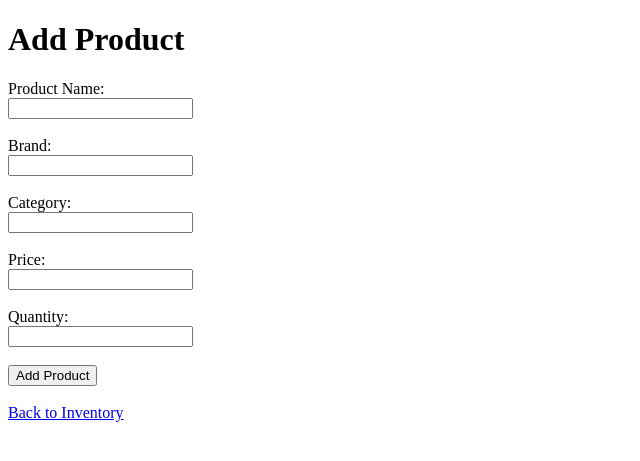
After one commit to Dushyantcoder07/hardware_inventory, a Flask app: page /add in a window 1280 px wide. The commit adds this page. Shown: the top 461 px of the page, without its empty margins (0-640 px from the left). Run offline with Flask 3, Linux system fonts and the light colour scheme.

Commit message:
Create or add a product details is done

```diff
--- a/app.py
+++ b/app.py
@@ -1,4 +1,4 @@
-from flask import Flask, render_template
+from flask import Flask, render_template,request,redirect
 from database import get_connection
 
 app = Flask(__name__)
@@ -15,5 +15,30 @@ def home():
 
     return render_template("index.html", products=products)
 
+@app.route("/add",methods=["GET","POST"])
+def add_product():
+
+    if request.method == "POST":
+        product_name = request.form["product_name"]
+        brand = request.form["brand"]
+        category = request.form["category"]
+        price = request.form["price"]
+        quantity = request.form["quantity"]
+
+        conn = get_connection()
+        cursor = conn.cursor()
+
+        cursor.execute(""" INSERT INTO Products
+            (ProductName, Brand, Category, Price, Quantity)
+            VALUES (?, ?, ?, ?, ?)""",
+            (product_name,brand,category,price,quantity))
+
+        conn.commit()
+        conn.close()
+
+        return redirect("/")
+
+    return render_template("add_product.html")
+
 if __name__ == "__main__":
     app.run(debug=True)
--- /dev/null
+++ b/templates/add_product.html
@@ -0,0 +1,35 @@
+<!DOCTYPE html>
+<html>
+<head>
+    <title>Add Product</title>
+</head>
+<body>
+
+<h1>Add Product</h1>
+
+<form method="POST">
+
+    <label>Product Name:</label><br>
+    <input type="text" name="product_name" required><br><br>
+
+    <label>Brand:</label><br>
+    <input type="text" name="brand" required><br><br>
+
+    <label>Category:</label><br>
+    <input type="text" name="category" required><br><br>
+
+    <label>Price:</label><br>
+    <input type="number" step="0.01" name="price" required><br><br>
+
+    <label>Quantity:</label><br>
+    <input type="number" name="quantity" required><br><br>
+
+    <button type="submit">Add Product</button>
+
+</form>
+
+<br>
+<a href="/">Back to Inventory</a>
+
+</body>
+</html>
--- a/templates/index.html
+++ b/templates/index.html
@@ -6,6 +6,12 @@
 <body>
 
 <h1>Hardware Inventory System</h1>
+
+<a href="/add">
+    <button>Add Product</button>
+</a>
+
+<br><br>
 
 <table border="1">
     <tr>
```
